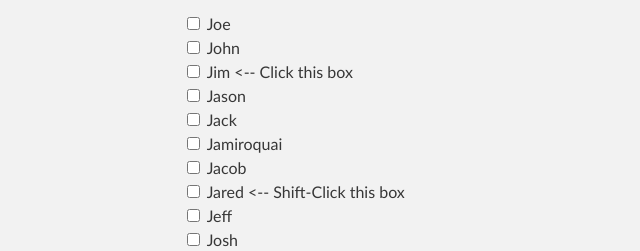
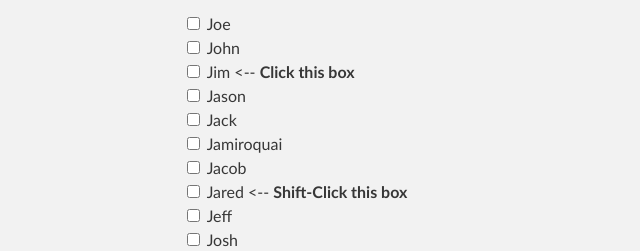
Before and after one commit to jameskleeh/angular-multi-check, a plain HTML site: page index.html in a window 1280 px wide. Shown: the part 639-890 px from the top of the page, 137-777 px from the left. Drawn offline with nearby package versions, Linux system fonts and the light colour scheme; some packages are replaced by stand-ins of ours; a script that the page names is missing.

Commit message:
Update index.html

```diff
--- a/index.html
+++ b/index.html
@@ -52,8 +52,8 @@
     <div ng-repeat="p in people">
       <label>
         <input type="checkbox" multi-check ng-model="p.checked" /> {{p.name}}
-        <span ng-if="$index == 2"> <-- Click this box</span>
-        <span ng-if="$index == 7"> <-- Shift-Click this box</span>
+        <span ng-if="$index == 2"> <-- <strong>Click this box</strong></span>
+        <span ng-if="$index == 7"> <-- <strong>Shift-Click this box</strong></span>
       </label>
     </div>
   </div>
```
